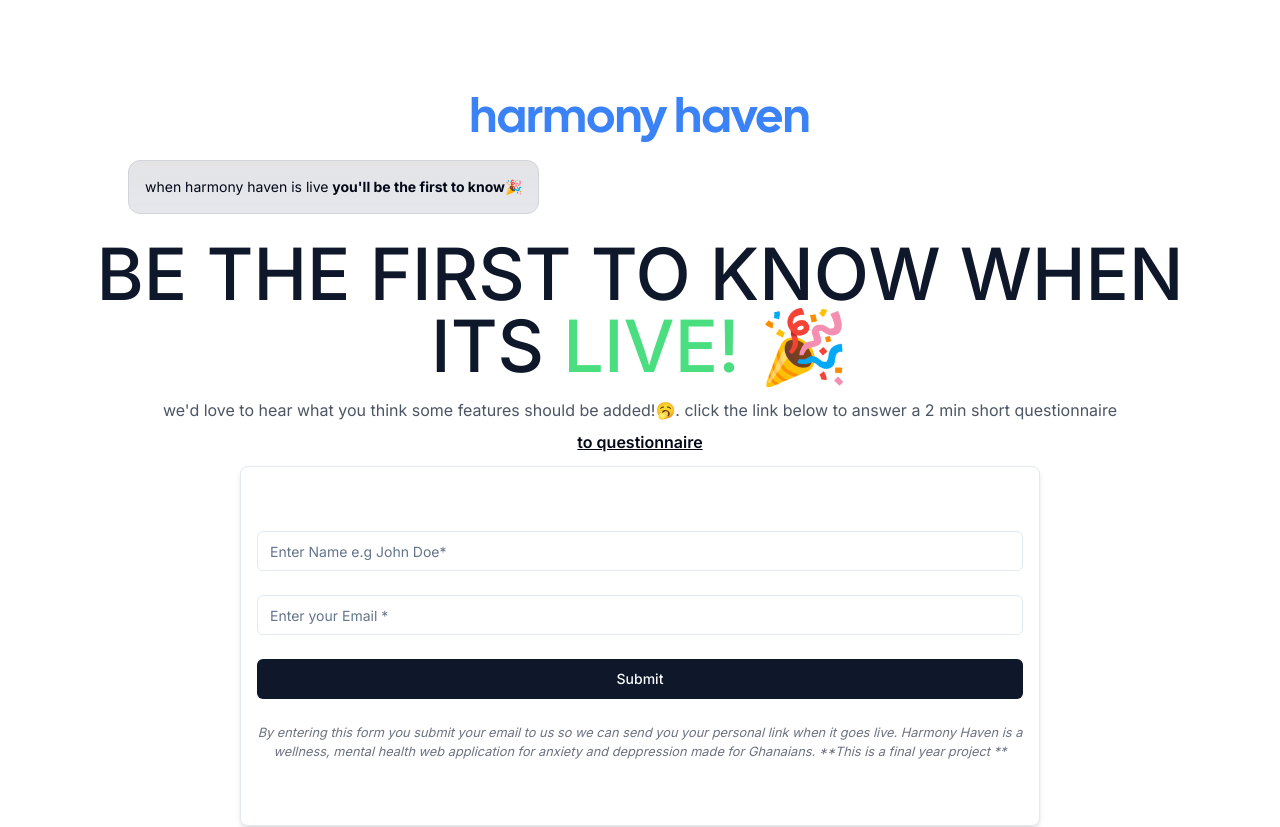
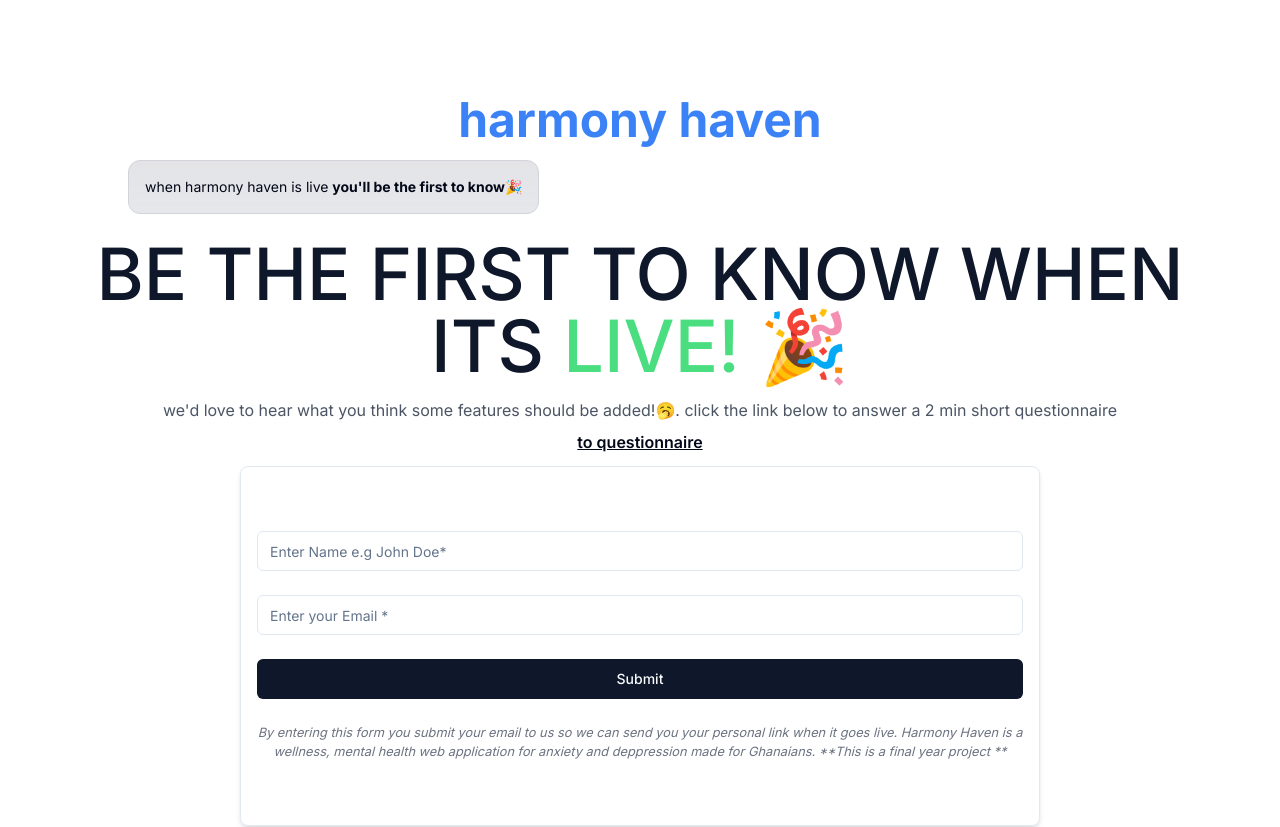
Before and after one commit to Akarikev/harmony-waiting, a Next.js app: page / in a window 1280 px wide. Shown: the top 827 px of the page. Built offline with nearby package versions, Linux system fonts and the light colour scheme.

Commit message:
fonts removed from h1

```diff
--- a/app/page.jsx
+++ b/app/page.jsx
@@ -8,7 +8,7 @@ export default function Home() {
       className="flex min-h-screen flex-col items-center p-24 md:p-24"
       suppressHydrationWarning
     >
-      <h1 className="headers_font text-blue-500 text-center text-5xl font-bold mb-4">
+      <h1 className=" text-blue-500 text-center text-5xl font-bold mb-4">
         harmony haven
       </h1>
       <div className="z-10 w-full max-w-5xl items-center justify-between  text-sm lg:flex">
```
